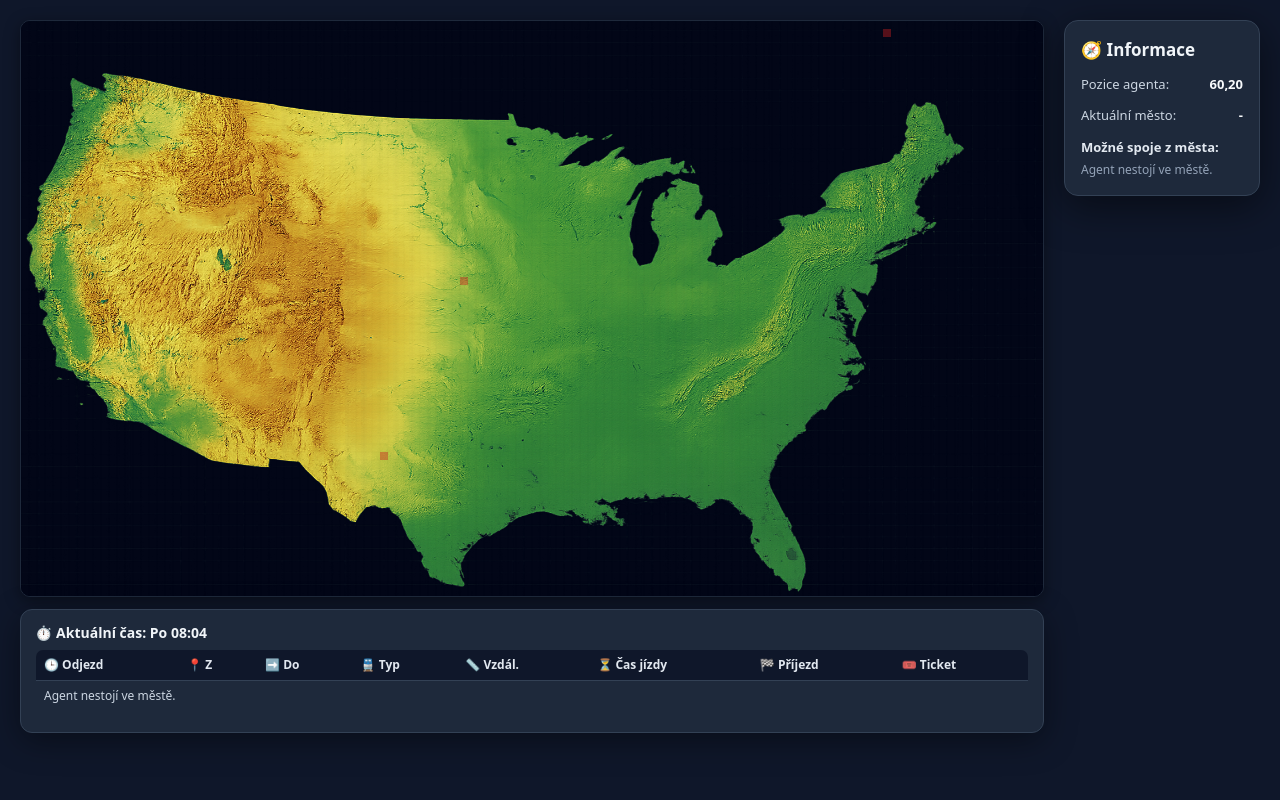
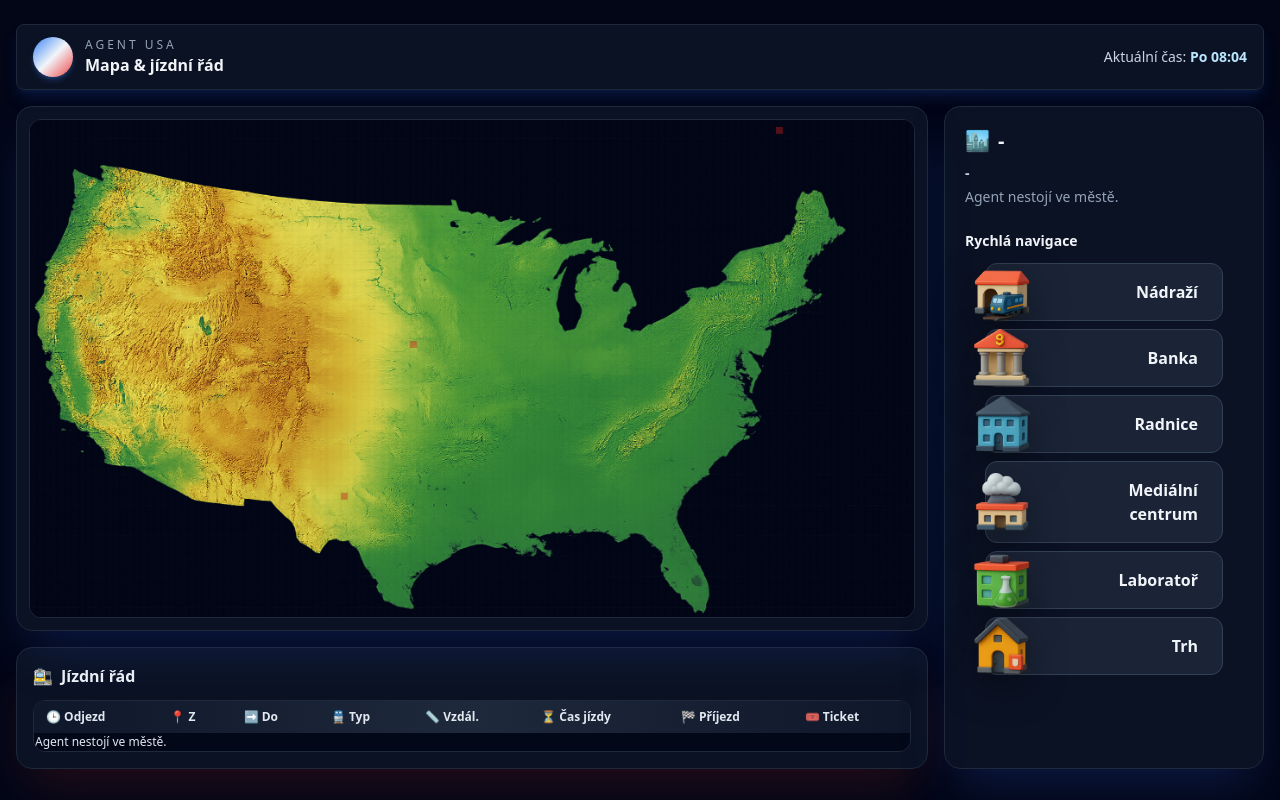
Before and after one commit to davisco82/agent_usa, a Flask app: page / in a window 1280 px wide. Run offline with Flask 3, Linux system fonts and the light colour scheme; data that the repository does not hold is empty; some libraries are stand-ins or nearby versions.

Commit message:
edit right menu, add icons of institutions

```diff
--- a/app.py
+++ b/app.py
@@ -44,6 +44,9 @@ def create_app():
                 "name": c.name,
                 "region": c.region.code if c.region else None,
                 "importance": c.importance,
+                "state": c.state,
+                "state_shortcut": c.state_shortcut,
+                "description": c.description,
                 "lat": c.lat,
                 "lon": c.lon,
                 "px": c.px,
--- a/models/city.py
+++ b/models/city.py
@@ -10,6 +10,10 @@ class City(db.Model):
     region_id = db.Column(db.Integer, db.ForeignKey("regions.id"), nullable=False)
     importance = db.Column(db.Integer, nullable=False, default=3)  # 1 = hlavní, 2 = střední, 3 = malé
 
+    state = db.Column(db.String(100))
+    state_shortcut = db.Column(db.String(10))
+    description = db.Column(db.Text)
+
     lat = db.Column(db.Float)
     lon = db.Column(db.Float)
     px = db.Column(db.Float)
--- a/static/js/game.js
+++ b/static/js/game.js
@@ -838,11 +838,11 @@ function drawTrainLines(ctx, trainLines) {
 function renderTravelOverlay(progress, currentMinutes) {
   if (!travelOverlayEl || !travelProgressBar) return;
   if (!travelAnimation) {
-    travelOverlayEl.classList.remove("visible");
+    travelOverlayEl.classList.add("hidden");
     return;
   }
 
-  travelOverlayEl.classList.add("visible");
+  travelOverlayEl.classList.remove("hidden");
 
   const p = Math.min(1, Math.max(0, progress));
   travelProgressBar.style.width = `${p * 100}%`;
@@ -942,7 +942,7 @@ function finishTravelAnimation() {
   travelAnimation = null;
 
   renderTravelOverlay(1, gameMinutes);
-  travelOverlayEl?.classList.remove("visible");
+  travelOverlayEl?.classList.add("hidden");
 
   // po dojetí resetni koupený ticket – v nové destinaci nedává smysl
   purchasedTicketKey = null;
@@ -1091,50 +1091,39 @@ function drawGrid() {
 
 // Ovládací panel
 function updateSidebar() {
-  const posEl = document.getElementById("agentPos");
   const cityNameEl = document.getElementById("currentCityName");
-  const listEl = document.getElementById("connectionsList");
-  const noteEl = document.getElementById("noConnectionsNote");
+  const cityDescEl = document.getElementById("currentCityDescription");
+  const cityStateEl = document.getElementById("currentCityState");
+  const posEl = document.getElementById("agentPos"); // může, ale nemusí existovat
 
-  if (!posEl || !cityNameEl || !listEl || !noteEl) return;
+  if (!cityNameEl) return;
 
-  // souřadnice agenta
-  posEl.textContent = `${agent.x},${agent.y}`;
-
-  // zjistíme, jestli stojí ve městě
   const city = getCityAt(agent.x, agent.y);
 
-  // vyčistíme seznam spojů
-  listEl.innerHTML = "";
-  noteEl.textContent = "";
+  if (posEl) {
+    posEl.textContent = `${agent.x},${agent.y}`;
+  }
 
   if (!city) {
     cityNameEl.textContent = "-";
-    noteEl.textContent = "Agent nestojí ve městě.";
+    if (cityStateEl) cityStateEl.textContent = "-";
+    if (cityDescEl) {
+      cityDescEl.textContent = "Agent nestojí ve městě.";
+    }
     return;
   }
 
   cityNameEl.textContent = city.name;
-
-  const connections = getConnections(city.name);
-
-  if (!connections || connections.length === 0) {
-    noteEl.textContent = "Z tohoto města nevedou žádné vlakové spoje.";
-    return;
+  if (cityStateEl) {
+    const stateText = city.state ? `${city.state}${city.state_shortcut ? " (" + city.state_shortcut + ")" : ""}` : "-";
+    cityStateEl.textContent = stateText;
   }
-
-  // 🔹 Vytvoříme klikatelné položky – klik = přesun agenta do města
-  connections.forEach((targetCity) => {
-    const li = document.createElement("li");
-    li.textContent = targetCity.name;
-    li.style.cursor = "pointer";
-
-    li.addEventListener("click", () => {
-      travelUsingTimetable(targetCity);
-    });
-
-    listEl.appendChild(li);
-  });
+  if (cityDescEl) {
+    const regionText = city.region ? `Region: ${city.region}` : "";
+    const descText = city.description || "";
+    const parts = [regionText, descText].filter(Boolean);
+    cityDescEl.textContent = parts.join(" \u2022 ");
+  }
 }
 
 function renderTimetablePage() {
--- a/templates/index.html
+++ b/templates/index.html
@@ -3,377 +3,139 @@
   <head>
     <meta charset="utf-8" />
     <title>Agent USA – mapa</title>
-
-    <!-- TailwindCSS CDN (latest) pro utility třídy -->
     <script src="https://cdn.tailwindcss.com"></script>
-
-    <style>
-      body {
-        margin: 0;
-        background: #0f172a; /* hlubší temná modrá */
-        color: #e5e7eb;
-        font-family: system-ui, -apple-system, BlinkMacSystemFont, "Segoe UI", sans-serif;
-      }
-
-      .layout {
-        display: flex;
-        flex-direction: row;
-        align-items: flex-start;
-        justify-content: center;
-        gap: 20px;
-        padding: 20px;
-      }
-
-      /* ---------------------------------------
-         LEVÝ sloupec: mapa a jízdní řády
-      ---------------------------------------- */
-      .map-column {
-        display: flex;
-        flex-direction: column;
-        gap: 12px;
-        width: 1024px;
-      }
-
-      .top-bar {
-        font-size: 14px;
-        color: #94a3b8;
-        padding-left: 4px;
-      }
-
-      canvas {
-        border-radius: 10px;
-        border: 1px solid #1e293b;
-        background: #020617;
-        image-rendering: pixelated;
-        box-shadow: 0 4px 16px rgba(0,0,0,0.4);
-      }
-
-      /* CARD – styl pro blok pod mapou */
-      .card {
-        background: #1e293b;
-        border: 1px solid #334155;
-        padding: 12px 14px;
-        border-radius: 12px;
-        box-shadow: 0 8px 32px rgba(0,0,0,0.4);
-      }
-
-      .card-title {
-        font-size: 14px;
-        font-weight: 600;
-        margin-bottom: 6px;
-        color: #f1f5f9;
-      }
-
-      /* ---------------------------------------
-         TABULKA JÍZDNÍHO ŘÁDU
-      ---------------------------------------- */
-
-      #timetableTable {
-        width: 100%;
-        border-collapse: collapse;
-        font-size: 12px;
-        border: 1px solid #334155;
-        border-radius: 8px;
-        overflow: hidden;
-      }
-
-      #timetableTable th {
-        background: #0f172a;
-        padding: 6px 8px;
-        border-bottom: 1px solid #334155;
-        text-align: left;
-        color: #e2e8f0;
-        font-weight: 600;
-      }
-
-      #timetableTable td {
-        padding: 6px 8px;
-        border-bottom: 1px solid #1e293b;
-        color: #cbd5e1;
-      }
-
-      #timetableTable tr:hover {
-        background: rgba(51, 65, 85, 0.35);
-      }
-
-      /* ---------------------------------------
-         PRAVÝ PANEL – info
-      ---------------------------------------- */
-      .sidebar {
-        width: 280px;
-        padding: 16px;
-        border-radius: 14px;
-        background: #1e293b;
-        border: 1px solid #334155;
-        box-shadow: 0 10px 40px rgba(0, 0, 0, 0.5);
-        display: flex;
-        flex-direction: column;
-        gap: 12px;
-      }
-
-      .sidebar h2 {
-        margin: 0;
-        font-size: 17px;
-        font-weight: 600;
-        color: #f1f5f9;
-      }
-
-      .info-row {
-        display: flex;
-        justify-content: space-between;
-        font-size: 13px;
-        color: #cbd5e1;
-      }
-
-      .info-row span:last-child {
-        font-weight: 600;
-        color: #f8fafc;
-      }
-
-      .info-block-title {
-        font-size: 13px;
-        font-weight: 600;
-        margin-bottom: 4px;
-        color: #e2e8f0;
-      }
-
-      #connectionsList {
-        margin: 0;
-        padding-left: 16px;
-        list-style: none;
-        font-size: 13px;
-        color: #e5e7eb;
-      }
-
-      #connectionsList li {
-        margin-bottom: 4px;
-        padding: 4px 6px;
-        background: #334155;
-        border-radius: 6px;
-        cursor: pointer;
-        transition: 0.15s;
-      }
-
-      #connectionsList li:hover {
-        background: #475569;
-      }
-
-      #noConnectionsNote {
-        font-size: 12px;
-        color: #94a3b8;
-        margin-top: 4px;
-      }
-
-      /* Overlay pro animaci přesunu */
-      .travel-overlay {
-        position: fixed;
-        inset: 0;
-        background: radial-gradient(circle at 20% 20%, rgba(59,130,246,0.08), rgba(0,0,0,0.75)),
-                    radial-gradient(circle at 80% 60%, rgba(16,185,129,0.08), rgba(0,0,0,0.8)),
-                    rgba(2,6,23,0.92);
-        color: #e2e8f0;
-        display: none;
-        align-items: center;
-        justify-content: center;
-        z-index: 1000;
-      }
-      .travel-overlay.visible {
-        display: flex;
-      }
-.travel-card {
-  background: rgba(15,23,42,0.8);
-  border: 1px solid rgba(148,163,184,0.35);
-  border-radius: 12px;
-  padding: 90px 24px 28px;
-  width: min(720px, 90vw);
-  box-shadow: 0 25px 60px rgba(0,0,0,0.45);
-  position: relative;
-  overflow: visible; /* dovol vlakům přesahovat ven */
-}
-      .travel-title {
-        font-size: 18px;
-        margin: 0 0 12px;
-        color: #e0f2fe;
-      }
-      .travel-grid {
-        display: grid;
-        grid-template-columns: repeat(auto-fit, minmax(220px, 1fr));
-        gap: 12px 16px;
-        margin-bottom: 16px;
-      }
-      .travel-label {
-        font-size: 12px;
-        text-transform: uppercase;
-        letter-spacing: 0.08em;
-        color: #94a3b8;
-      }
-.travel-value {
-  font-size: 16px;
-  font-weight: 600;
-  color: #e2e8f0;
-}
-.travel-heading {
-  display: flex;
-  justify-content: space-between;
-  align-items: flex-end;
-  gap: 12px;
-}
-.travel-progress {
-  height: 10px;
-  background: rgba(148,163,184,0.2);
-  border-radius: 999px;
-  overflow: hidden;
-  margin-top: 12px;
-}
-.travel-progress-bar {
-  height: 100%;
-  background: linear-gradient(90deg, #38bdf8, #a855f7);
-  width: 0%;
-  transition: width 0.08s linear;
-}
-.travel-clock {
-  font-size: 48px;
-  font-weight: 700;
-  margin: 18px 0 12px;
-  color: #e0f2fe;
-  line-height: 1.05;
-  text-align: center;
-}
-      .travel-progress-header {
-        display: flex;
-        justify-content: space-between;
-        align-items: center;
-        font-size: 14px;
-        color: #cbd5e1;
-        margin-top: 10px;
-      }
-.travel-train-wrap {
-  position: absolute;
-  top: -60px;
-  right: 12px;
-  transform: rotate(-2deg);
-  pointer-events: none;
-  opacity: 0.95;
-}
-.travel-train-wrap img {
-  max-width: 420px;
-  filter:
-    drop-shadow(0 18px 22px rgba(0,0,0,0.55))
-    drop-shadow(0 6px 12px rgba(0,0,0,0.35));
-}
-.travel-top-row {
-  display: flex;
-  justify-content: space-between;
-  align-items: flex-start;
-}
-.travel-top-info {
-  display: flex;
-  flex-direction: column;
-  gap: 4px;
-}
-.travel-top-type {
-  font-size: 18px;
-  font-weight: 700;
-  color: #f1f5f9;
-}
-.travel-top-speed {
-  font-size: 14px;
-  color: #cbd5e1;
-}
-    </style>
   </head>
-
-  <body>
-    <div class="layout">
-      <!-- LEVÁ STRANA -->
-      <div class="map-column">
-
-        <canvas id="gameCanvas" width="1024" height="576"></canvas>
-
-        <!-- CARD: Jízdní řád -->
-        <div class="card">
-          <div class="card-title">
-            ⏱️ Aktuální čas: <span id="currentTimeLabel">Po 08:00</span>
+  <body class="bg-slate-950 text-slate-100 min-h-screen">
+    <div class="max-w-screen-xl mx-auto px-4 py-6 flex flex-col gap-4">
+      <!-- Horní bar -->
+      <div class="flex items-center justify-between bg-slate-900/70 border border-slate-800 rounded-lg px-4 py-3 shadow-lg shadow-blue-900/30">
+        <div class="flex items-center gap-3">
+          <div class="h-10 w-10 rounded-full bg-gradient-to-br from-blue-500 via-slate-100 to-red-500 shadow-md shadow-blue-500/30"></div>
+          <div>
+            <p class="text-xs uppercase tracking-[0.25em] text-slate-400">Agent USA</p>
+            <p class="font-semibold text-slate-100">Mapa & jízdní řád</p>
           </div>
-
-          <table id="timetableTable">
-            <thead>
-              <tr>
-                <th>🕒 Odjezd</th>
-                <th>📍 Z</th>
-                <th>➡️ Do</th>
-                <th>🚆 Typ</th>
-                <th>📏 Vzdál.</th>
-                <th>⏳ Čas jízdy</th>
-                <th>🏁 Příjezd</th>
-                <th>🎟️ Ticket</th>
-              </tr>
-            </thead>
-
-            <tbody id="timetableBody">
-              <!-- doplní JS -->
-            </tbody>
-          </table>
-          <div id="timetablePagination" style="display:flex; gap:8px; align-items:center; margin-top:8px;"></div>
+        </div>
+        <div class="text-sm text-slate-300">
+          Aktuální čas: <span id="currentTimeLabel" class="font-semibold text-sky-200">Po 08:00</span>
         </div>
       </div>
 
-      <!-- PRAVÁ STRANA -->
-      <aside class="sidebar">
-        <h2>🧭 Informace</h2>
+      <div class="grid grid-cols-1 xl:grid-cols-[1fr_320px] gap-4">
+        <!-- Levý blok: mapa + tabulka -->
+        <div class="space-y-4">
+          <div class="relative bg-slate-900/70 border border-slate-800 rounded-2xl shadow-2xl shadow-blue-900/40 p-3">
+            <canvas id="gameCanvas" width="1024" height="576" class="rounded-xl border border-slate-800 bg-slate-950 w-full"></canvas>
+          </div>
 
-        <div class="info-row">
-          <span>Pozice agenta:</span>
-          <span id="agentPos">-,-</span>
+          <div class="bg-slate-900/70 border border-slate-800 rounded-2xl shadow-2xl shadow-red-900/30 p-4">
+            <div class="flex items-center justify-between mb-3">
+              <h2 class="text-base font-semibold text-slate-100 flex items-center gap-2">
+                <span class="text-sky-300">🚉</span> Jízdní řád
+              </h2>
+              <div id="timetablePagination" class="flex items-center gap-2 text-sm text-slate-300"></div>
+            </div>
+
+            <div class="overflow-x-auto rounded-xl border border-slate-800">
+              <table id="timetableTable" class="min-w-full text-xs bg-slate-950/80">
+                <thead class="bg-gradient-to-r from-slate-900 via-slate-800 to-slate-900 text-slate-200">
+                  <tr>
+                    <th class="px-3 py-2 text-left font-semibold">🕒 Odjezd</th>
+                    <th class="px-3 py-2 text-left font-semibold">📍 Z</th>
+                    <th class="px-3 py-2 text-left font-semibold">➡️ Do</th>
+                    <th class="px-3 py-2 text-left font-semibold">🚆 Typ</th>
+                    <th class="px-3 py-2 text-left font-semibold">📏 Vzdál.</th>
+                    <th class="px-3 py-2 text-left font-semibold">⏳ Čas jízdy</th>
+                    <th class="px-3 py-2 text-left font-semibold">🏁 Příjezd</th>
+                    <th class="px-3 py-2 text-left font-semibold">🎟️ Ticket</th>
+                  </tr>
+                </thead>
+                <tbody id="timetableBody" class="divide-y divide-slate-800 text-slate-200">
+                  <!-- plní JS -->
+                </tbody>
+              </table>
+            </div>
+          </div>
         </div>
 
-        <div class="info-row">
-          <span>Aktuální město:</span>
-          <span id="currentCityName">-</span>
-        </div>
+        <!-- Pravý panel -->
+        <aside class="bg-slate-900/70 border border-slate-800 rounded-2xl shadow-2xl shadow-blue-900/40 p-5 space-y-6">
+          <div>
+            <div class="flex items-center gap-2 mb-2">
+              <span class="text-red-300 text-xl">🏙️</span>
+              <h3 id="currentCityName" class="text-xl font-bold text-slate-100">-</h3>
+            </div>
+            <p class="text-sm text-slate-300">
+              <span id="currentCityState" class="font-semibold">-</span>
+            </p>
+            <p id="currentCityDescription" class="mt-1 text-slate-400 text-sm">
+              Krátký popis místa (doplním z databáze).
+            </p>
+          </div>
 
-        <div class="info-block">
-          <div class="info-block-title">Možné spoje z města:</div>
-          <ul id="connectionsList"></ul>
-          <div id="noConnectionsNote"></div>
-        </div>
-      </aside>
+          <div class="space-y-3">
+            <h4 class="text-sm font-semibold text-slate-100">Rychlá navigace</h4>
+            <div class="grid grid-cols-1 gap-2 px-5">
+              <button class="relative w-full pl-20 pr-4 py-4 rounded-xl bg-slate-800/80 border border-slate-700 text-slate-100 hover:border-sky-400 transition flex items-center justify-end overflow-visible">
+                <img src="/static/assets/train_station.png" alt="" class="absolute -left-4 top-1/2 -translate-y-1/2 h-16 w-16 drop-shadow-[0_10px_20px_rgba(0,0,0,0.45)]" />
+                <span class="font-semibold text-right w-full pr-2">Nádraží</span>
+              </button>
+              <button class="relative w-full pl-20 pr-4 py-4 rounded-xl bg-slate-800/80 border border-slate-700 text-slate-100 hover:border-sky-400 transition flex items-center justify-end overflow-visible">
+                <img src="/static/assets/bank.png" alt="" class="absolute -left-4 top-1/2 -translate-y-1/2 h-16 w-16 drop-shadow-[0_10px_20px_rgba(0,0,0,0.45)]" />
+                <span class="font-semibold text-right w-full pr-2">Banka</span>
+              </button>
+              <button class="relative w-full pl-20 pr-4 py-4 rounded-xl bg-slate-800/80 border border-slate-700 text-slate-100 hover:border-sky-400 transition flex items-center justify-end overflow-visible">
+                <img src="/static/assets/town_office.png" alt="" class="absolute -left-4 top-1/2 -translate-y-1/2 h-16 w-16 drop-shadow-[0_10px_20px_rgba(0,0,0,0.45)]" />
+                <span class="font-semibold text-right w-full pr-2">Radnice</span>
+              </button>
+              <button class="relative w-full pl-20 pr-4 py-4 rounded-xl bg-slate-800/80 border border-slate-700 text-slate-100 hover:border-sky-400 transition flex items-center justify-end overflow-visible">
+                <img src="/static/assets/fog_centrum.png" alt="" class="absolute -left-4 top-1/2 -translate-y-1/2 h-16 w-16 drop-shadow-[0_10px_20px_rgba(0,0,0,0.45)]" />
+                <span class="font-semibold text-right w-full pr-2">Mediální centrum</span>
+              </button>
+              <button class="relative w-full pl-20 pr-4 py-4 rounded-xl bg-slate-800/80 border border-slate-700 text-slate-100 hover:border-sky-400 transition flex items-center justify-end overflow-visible">
+                <img src="/static/assets/laboratory.png" alt="" class="absolute -left-4 top-1/2 -translate-y-1/2 h-16 w-16 drop-shadow-[0_10px_20px_rgba(0,0,0,0.45)]" />
+                <span class="font-semibold text-right w-full pr-2">Laboratoř</span>
+              </button>
+              <button class="relative w-full pl-20 pr-4 py-4 rounded-xl bg-slate-800/80 border border-slate-700 text-slate-100 hover:border-sky-400 transition flex items-center justify-end overflow-visible">
+                <img src="/static/assets/market.png" alt="" class="absolute -left-4 top-1/2 -translate-y-1/2 h-16 w-16 drop-shadow-[0_10px_20px_rgba(0,0,0,0.45)]" />
+                <span class="font-semibold text-right w-full pr-2">Trh</span>
+              </button>
+            </div>
+          </div>
+        </aside>
+      </div>
     </div>
 
     <!-- Overlay pro animaci přesunu -->
-    <div id="travelOverlay" class="travel-overlay">
-      <div class="travel-card">
-        <div class="travel-top-row">
-          <div class="travel-top-info">
-            <div class="travel-top-type" id="travelTopType">-</div>
-            <div class="travel-top-speed" id="travelTopSpeed">-</div>
+    <div id="travelOverlay" class="fixed inset-0 bg-slate-950/90 backdrop-blur-sm hidden z-50 flex items-center justify-center px-4">
+      <div class="travel-card bg-slate-900/80 border border-slate-800 rounded-2xl shadow-[0_20px_80px_rgba(0,0,0,0.6)] relative overflow-visible w-[min(720px,90vw)] px-6 pt-24 pb-6">
+        <div class="travel-top-row flex justify-between items-end">
+          <div class="travel-top-info flex flex-col gap-1">
+            <div class="travel-top-type text-lg font-bold text-slate-100" id="travelTopType">-</div>
+            <div class="travel-top-speed text-sm text-slate-300" id="travelTopSpeed">-</div>
           </div>
-          <div class="travel-train-wrap">
-            <img id="travelTrainImg" src="/static/assets/train_1.png" alt="Train" />
+          <div class="travel-train-wrap pointer-events-none absolute -top-16 right-2 opacity-95 rotate-[-2deg]">
+            <img id="travelTrainImg" src="/static/assets/train_1.png" alt="Train" class="max-w-[440px] drop-shadow-[0_18px_22px_rgba(0,0,0,0.55)]" />
           </div>
         </div>
 
-        <div class="travel-clock" id="travelClockLabel">-</div>
-        <div class="travel-progress-header">
+        <div class="travel-clock text-center text-5xl font-extrabold text-sky-100 mt-6 mb-3 leading-tight" id="travelClockLabel">-</div>
+        <div class="travel-progress-header flex justify-between text-sm text-slate-300">
           <div id="travelProgressFrom">-</div>
           <div id="travelProgressTo">-</div>
         </div>
-        <div class="travel-progress">
-          <div id="travelProgressBar" class="travel-progress-bar"></div>
+        <div class="travel-progress h-3 bg-slate-800 rounded-full overflow-hidden mt-2">
+          <div id="travelProgressBar" class="travel-progress-bar h-full bg-gradient-to-r from-sky-400 via-slate-100 to-red-400 w-0"></div>
         </div>
 
-        <div class="travel-heading" style="margin-top: 24px;">
-          <h3 class="travel-title" style="margin:0;">Probíhá přesun vlakem</h3>
-        </div>
-
-        <div class="travel-grid" style="margin-top: 10px;">
+        <div class="mt-6 grid grid-cols-2 gap-4 text-sm text-slate-200">
           <div>
-            <div class="travel-label">Vzdálenost</div>
-            <div class="travel-value" id="travelDistanceLabel">-</div>
+            <div class="travel-label text-xs uppercase tracking-[0.12em] text-slate-400">Vzdálenost</div>
+            <div class="travel-value text-base font-semibold" id="travelDistanceLabel">-</div>
           </div>
           <div>
-            <div class="travel-label">Čas jízdy</div>
-            <div class="travel-value" id="travelDurationLabel">-</div>
+            <div class="travel-label text-xs uppercase tracking-[0.12em] text-slate-400">Čas jízdy</div>
+            <div class="travel-value text-base font-semibold" id="travelDurationLabel">-</div>
           </div>
         </div>
       </div>
```
Also changed, not shown: migrations/versions/a1b2c3d4e5f6_add_state_fields_to_city.py (added, +28 -0 lines), seeds/cities_seed.py (+143 -0 lines), static/assets/bank.png (added), static/assets/fog_centrum.png (added), static/assets/laboratory.png (added), static/assets/market.png (added), static/assets/town_office.png (added), static/assets/train_station.png (added).
